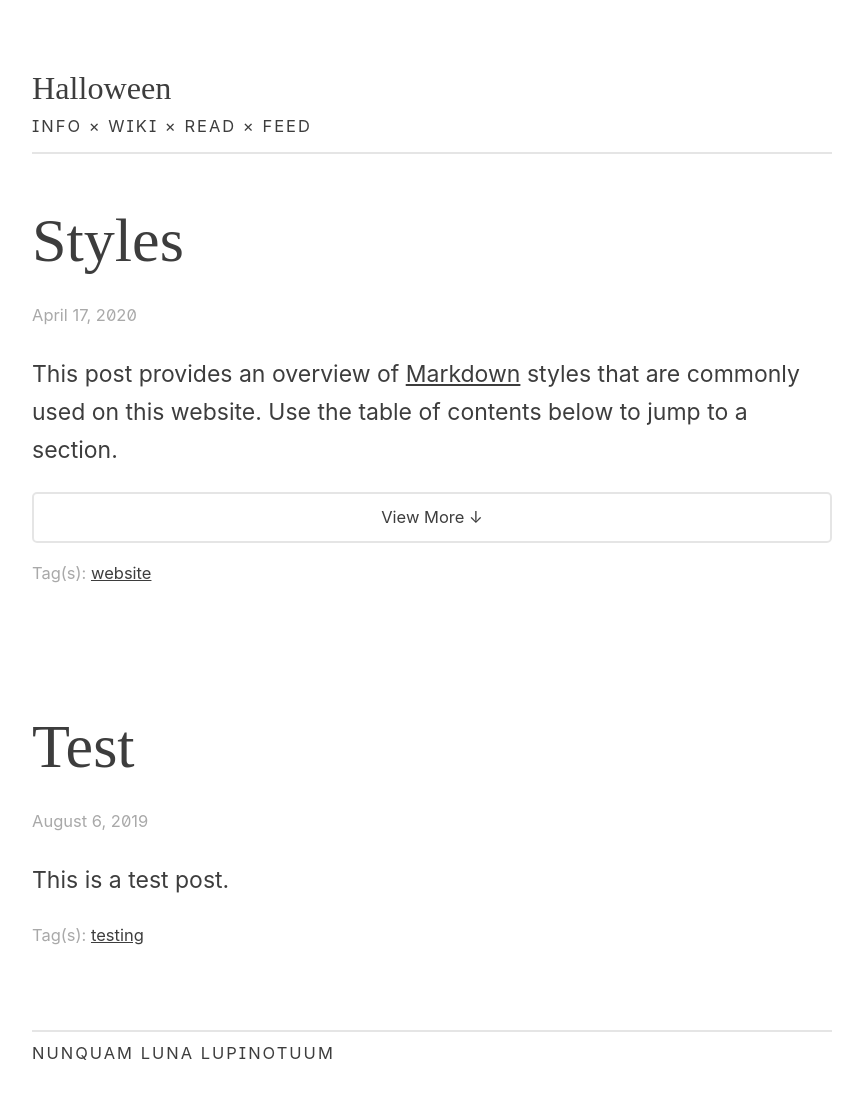
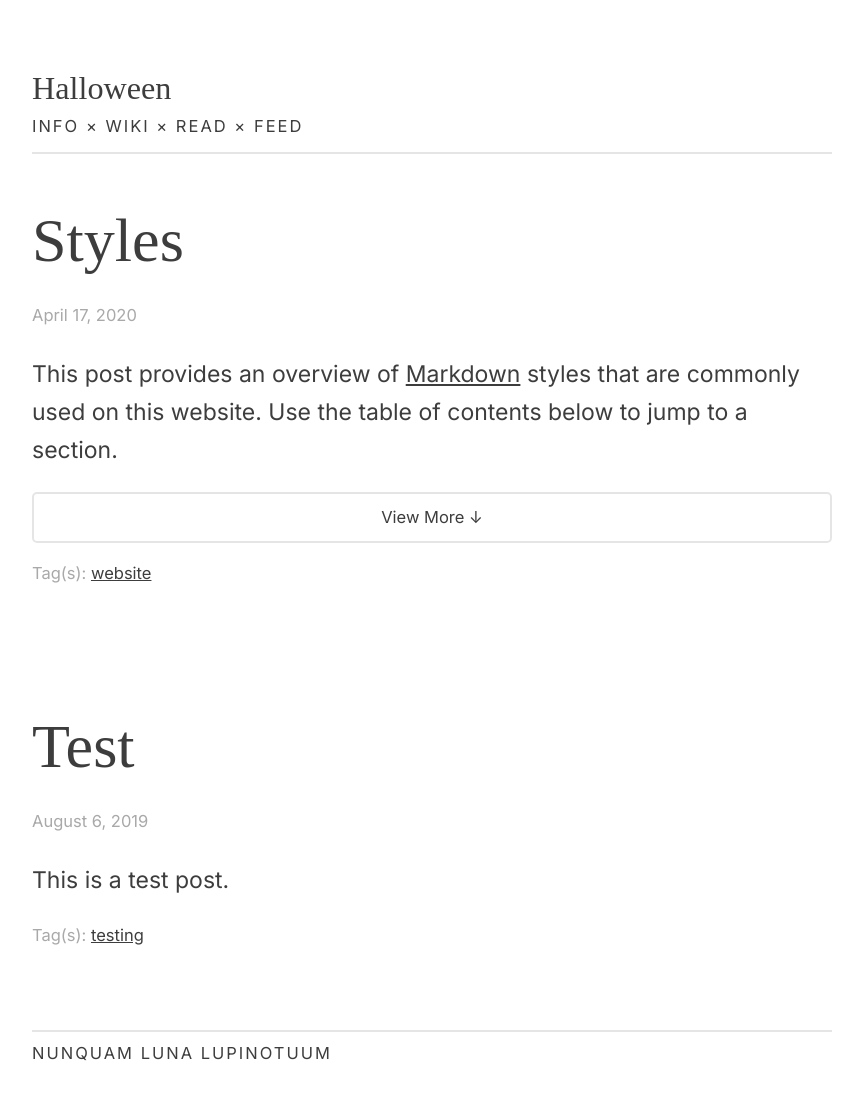
Before and after one commit to lmw13/lmw13, a Jekyll site: the page built from index.html, in a window 1280 px wide. Shown: the whole page, without its empty margins (208-1071 px from the left). Built offline with Jekyll 4.4.1, drawn with Linux system fonts in a browser that asks for light colours; some web fonts are replaced; the list of posts is cut into pages by our own code.

Commit message:
Update default.html

```diff
--- a/_layouts/default.html
+++ b/_layouts/default.html
@@ -22,6 +22,7 @@
    <meta name="msapplication-TileColor" content="#ffffff">
    <meta name="msapplication-TileImage" content="/ms-icon-144x144.png">
    <meta name="theme-color" content="#ffffff">
+   <link href="https://fonts.googleapis.com/css2?family=Creepster&family=Inter&family=Libre+Franklin:ital,wght@0,400;0,700;1,400&display=swap" rel="stylesheet">
    {% seo %}
 </head>
 <body>
```
